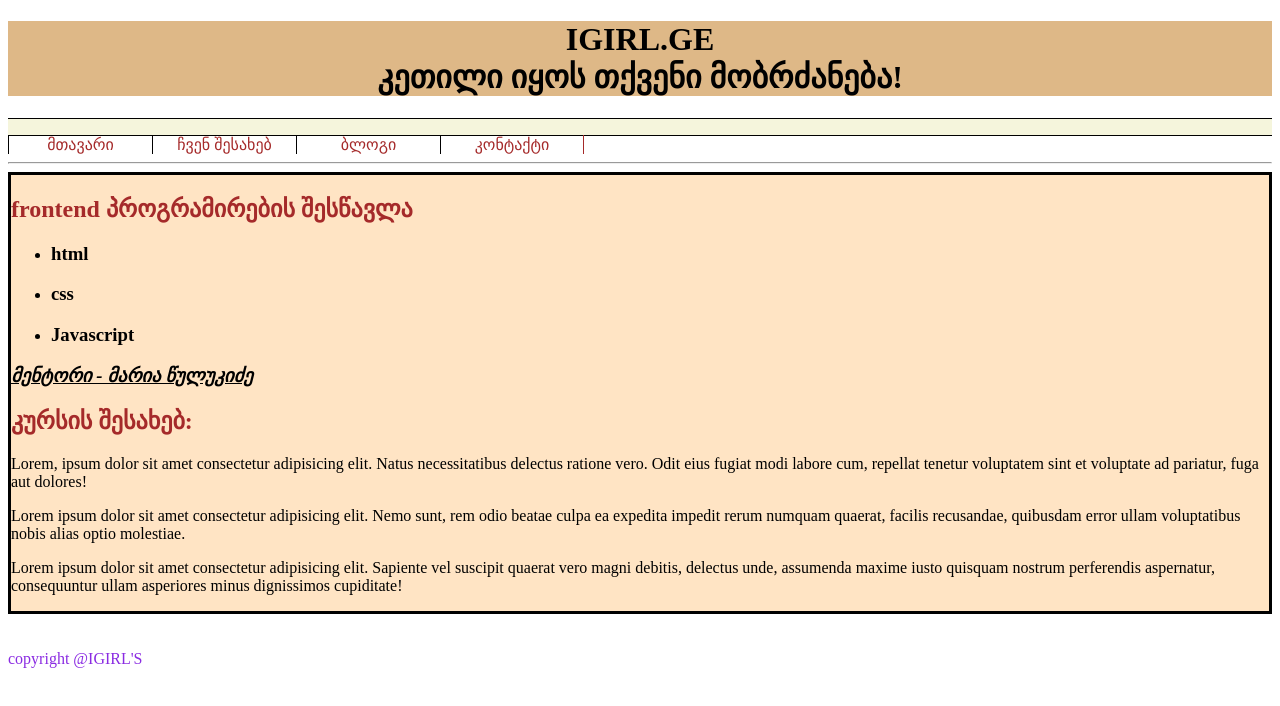
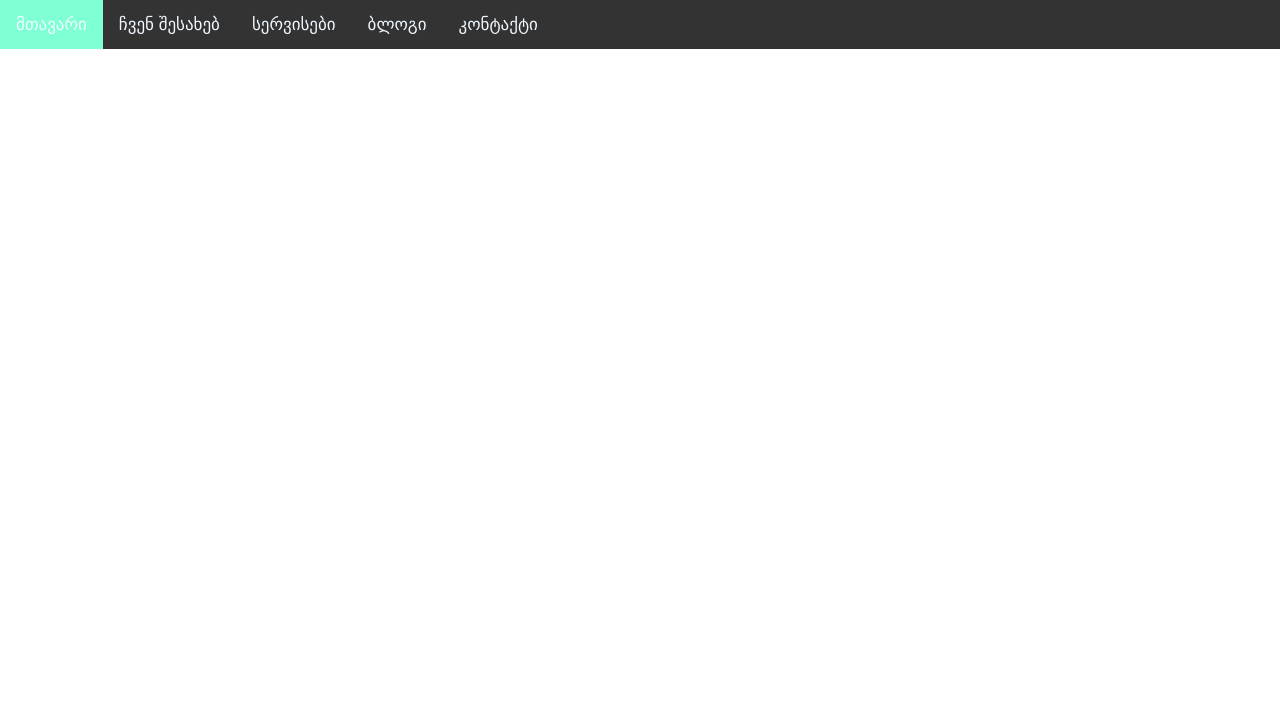
Before and after one commit to MariamAvaliani/IGIRL, a plain HTML site: page index.html in a window 1280 px wide. Drawn offline with Linux system fonts and the light colour scheme.

Commit message:
Add files via upload

```diff
--- a/index.html
+++ b/index.html
@@ -3,38 +3,24 @@
 <head>
     <meta charset="UTF-8">
     <meta name="viewport" content="width=device-width, initial-scale=1.0">
+    <title>Document</title>
     <link rel="stylesheet" href="style.css">
-    <title>IGIRL.GE</title>
 </head>
 <body>
-    <div id="header"> <center><h1>IGIRL.GE <br> კეთილი იყოს თქვენი მობრძანება!</h1> </center> </div>
-    <div id="nav">
-       <ul>
-            <li><a href="#">მთავარი</a></li>
-            <li><a href="#">ჩვენ შესახებ</a></li>
-            <li><a href="#">ბლოგი</a></li>
-            <li><a href="#">კონტაქტი</a></li>
-        </ul>
+    <script src="main..js"></script>
+    <div class="topnav" id="mytopnav">
+        <a href="#main" class="active">მთავარი</a>
+        <a href="#about">ჩვენ შესახებ</a>
+        <a href="#service">სერვისები</a>
+        <a href="blog">ბლოგი</a>
+        <a href="contact">კონტაქტი</a>
+        <a href="javascript:void(0);" class="icon"
+        onclick="mufunction()">
+        <i class="fa fa-bars"></i>
+
+    </a>
+
     </div>
-    <br>
-    <hr>
-    <div id="main">
-        <h2> frontend პროგრამირების შესწავლა</h2>
-        <ul>
-            <li><h3>html</h3></li>
-            <li><h3>css</h3></li>
-            <li><h3>Javascript</h3></li>
-        </ul>
-      <i><u><h3>მენტორი - მარია წულუკიძე</h3>  </u></i>
-        <h2> კურსის შესახებ:</h2>
-        <p>Lorem, ipsum dolor sit amet consectetur adipisicing elit. Natus necessitatibus delectus ratione vero. Odit eius fugiat modi labore cum, repellat tenetur voluptatem sint et voluptate ad pariatur, fuga aut dolores!</p>
-        <p>Lorem ipsum dolor sit amet consectetur adipisicing elit. Nemo sunt, rem odio beatae culpa ea expedita impedit rerum numquam quaerat, facilis recusandae, quibusdam error ullam voluptatibus nobis alias optio molestiae.</p>
-        <p>Lorem ipsum dolor sit amet consectetur adipisicing elit. Sapiente vel suscipit quaerat vero magni debitis, delectus unde, assumenda maxime iusto quisquam nostrum perferendis aspernatur, consequuntur ullam asperiores minus dignissimos cupiditate!</p>
-    </div>
-    <br><br>
-    <div id="footer"><footer>copyright @IGIRL'S</footer></div>
-
-
 
 </body>
 </html>
--- /dev/null
+++ b/main..js
@@ -0,0 +1,7 @@
+function myfunction(){
+    var x=document.getElementById
+    ("mytopnav");
+    if (x.className==="topnav")
+    {x.className += "responsive";}
+    else{x.className = "topnav";}
+}
--- a/style.css
+++ b/style.css
@@ -1,47 +1,50 @@
-*{
-    box-sizing: border-box;
+body{
+    margin:0;
+    font-family: Arial, Helvetica, sans-serif;
+}
+.topnav{
+    overflow: hidden;
+    background-color: #333;
+}
+.topnav a{
+    float: left;
+    display: block;
+    color: aliceblue;
+    text-align: center;
+    padding: 14px 16px;
+    text-decoration: none;
+    font-size: 17px;
+}
+.topnav a:hover{
+    background-color: #ddd;
+    color: black;
+}
+.topnav a.active{
+    background-color: aquamarine;
+    color: azure;
+}
+.topnav .icon{
+    display: none;
 }
 
-#header{
-   background-color: burlywood;
+@media screen and (max-width:600px) {
+    .topnav a:not(:first-child) {display: none;}
+    .topnav a.icon {
+        float: right;
+        display: block;
+    }
 }
-#nav{
-    background-color: beige;
-    border-top: 1px solid black;
-    border-bottom: 1px solid black;
+
+@media screen and (max-width: 600px) {
+    .topnav.responsive {position:relative;}
+    .topnav.topnav.responsive .icon{
+        position: absolute;
+        right: 0;
+        top: 0;
+    }
+.topnav.responsive a{
+    float: none;
+    display: block;
+    text-align: left;
 }
-#nav ul{
-    margin-left: 0px;
-    padding-left: 0px;
-    list-style: none;
 }
-#nav li{
-    float: left;
-}
-#nav ul a{
-    display: block;
-    width: 9em;
-    padding: 10 px;
-    border-left: 1px solid black;
-    text-decoration: none;
-    color: brown;
-    text-align: center;
-}
-#nav ul li:last-child a{
-    border-right: 1px solid;
-}
-#nav ul a:hover{
-    background-color: azure;
-    color: black;
-}
-#main {
-    background-color: bisque;
-    border: solid black;
-
-}
-h2{color: brown;
-
-}
-#footer{
-    color: blueviolet;
-}
```
